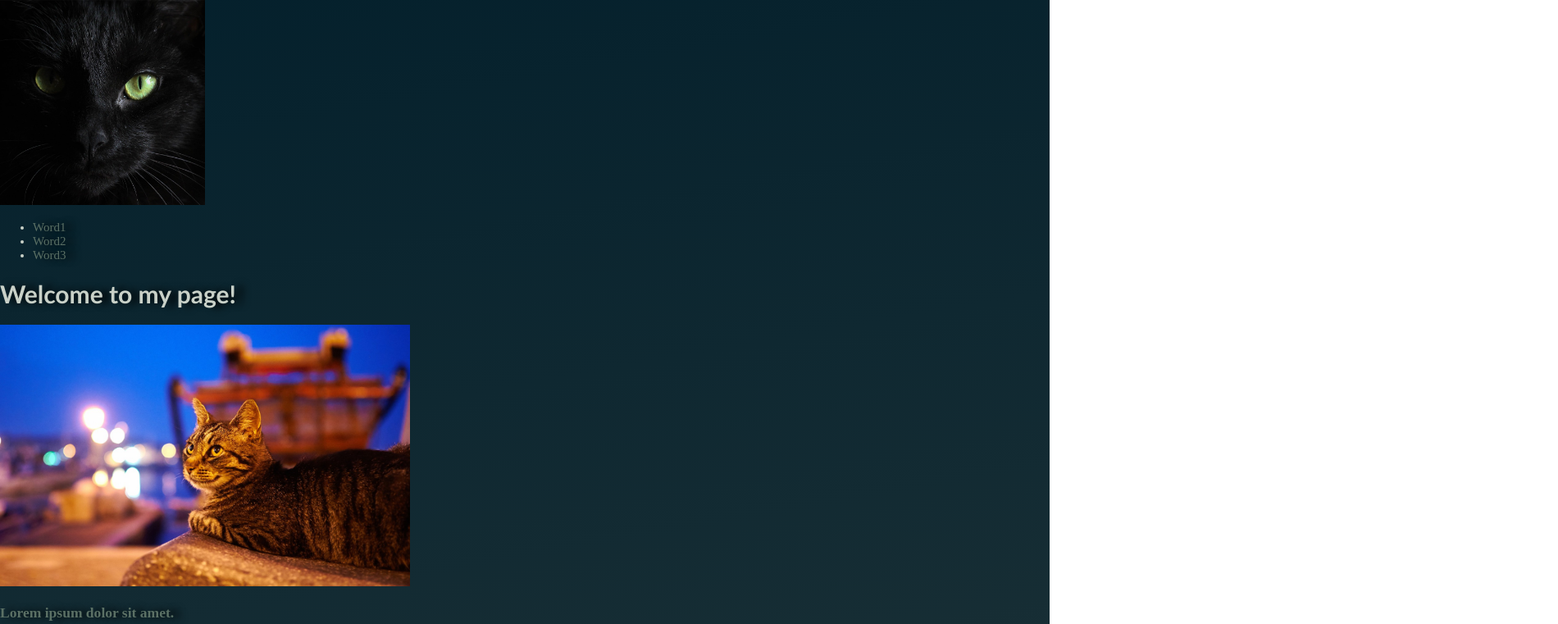
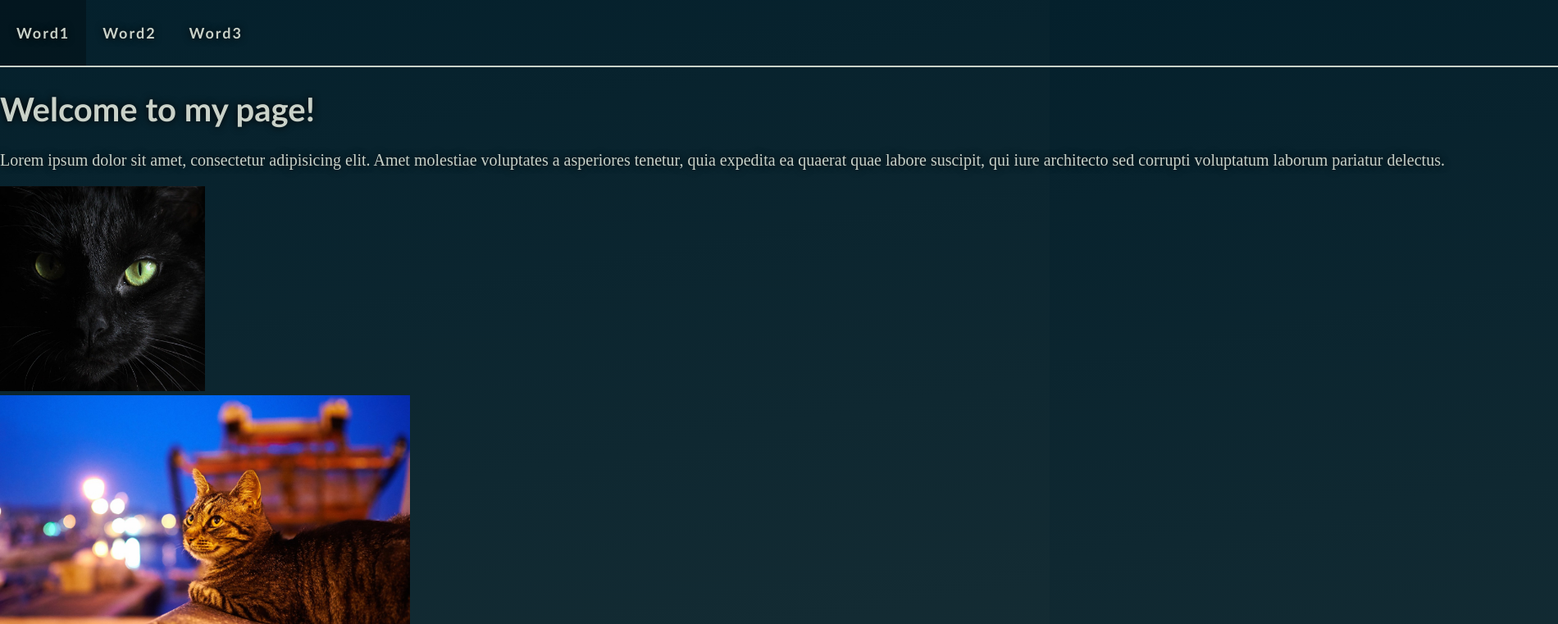
Before and after one commit to VladyslavYermolenko/vladyslavyermolenko.github.io, a plain HTML site: page index.html in a window 1280 px wide. Shown: the top 761 px of the page at 82% size, 1900 px wide, since content can reach past the window. Drawn offline with Linux system fonts and the light colour scheme.

Commit message:
Add upper menu. Improved CSS.

```diff
--- a/assets/css/style.css
+++ b/assets/css/style.css
@@ -1,20 +1,100 @@
+/*=============================================================================*/
+
 body {
-    margin: 0;
-    font-size: 15px;
-    color: #c9d1c8 !important;
-    text-shadow: 10px 0 10px #000;
+    /* Указываем ширину*/
+    width: 1900px;
+
+    /* Для настройки отступов тела сайта */
+    margin-top: 0;
+    margin-left: auto;
+    margin-right: auto;
+    margin-bottom: 10px;
+
+    font-size: 20px; /* Дэфолтный размер текста */
+    color: #c9d1c8; /* Цвет обычного текста */
+    text-shadow: 0 0 10px #000; /* Тень текста */
+
+    background: linear-gradient(170deg, #04202C, #304040); /* Градиент фона */
 }
 
-h1 {
+/*=============================================================================*/
+
+header {
+
+}
+
+main {
+    border-top: 2px solid;
+}
+
+footer {
+    text-align: center;
+    font-size: 15px;
+}
+
+/*=============================================================================*/
+
+h1, h2, h3, h4, h5, h6 {
     font-family: 'Gill Sans', 'Gill Sans MT', 'Trebuchet MS', sans-serif;
+}
+
+/*=============================================================================*/
+
+td {
+    padding: 15px;
+}
+
+/*=============================================================================*/
+
+.menu-main {
+  list-style: none;
+  margin: 0;
+  padding: 0;
+}
+
+/* Чтобы main не залезал на header */
+.menu-main:after {
+  content: "";
+  display: table;
+  clear: both;
+}
+
+
+.left-item { /* Ровняем по горизонтали с левого края */
+    float: left;
+    text-align: center;
+}
+
+.menu-main a { /* Параметры для нашего текста */
+  display: block;
+  line-height: 80px;
+  padding: 0 20px;
+
+  letter-spacing: 2px;
+  font-size: 18px;
+  font-family: 'Gill Sans', 'Gill Sans MT', 'Trebuchet MS', sans-serif;
+  font-weight: bold;
+
+  color: #c9d1c8;
+  text-decoration: none; /* Убрать подчёркивание ссылки */
+}
+
+.menu-main a:hover { /* Когда наводим на него мышкой */
+    background: rgba(0,0,0,.3);
+}
+
+/*=============================================================================*/
+
+.table {
+    display: flex;
+    flex-direction: column;
+    margin: 30px;
+
 }
 
 .link {
     color: #5b7065;
-    font-size: 15px;
     text-decoration: none; /* Убрать подчёркивание ссылки */
 }
 
-.background {
-    background: linear-gradient(170deg, #04202C, #304040); /* Градиент фона */
-}
+/*=============================================================================*/
--- a/index.html
+++ b/index.html
@@ -4,30 +4,34 @@
 <head>
   <meta charset="UTF-8" />
   <!-- <meta http-equiv="X-UA-Compatible" content="IE=edge"> -->
-  <!-- <meta name="viewport" content="width=device-width, initial-scale=1.0"> -->
+  <meta name="viewport" content="width=device-width, initial-scale=1.0">
   <title>Резюме</title>
   <link rel="icon" href="/assets/images/favicon.ico" type="image/x-icon" />
   <link rel="stylesheet" href="/assets/css/style.css" />
 </head>
 
-<body class="background">
+<body>
   <!-- Header -->
   <header id="header" class="main-img">
-    <img src="/assets/images/main-cat.jpg" width="250" alt="" />
-    <ul>
-      <li><a href="#header" class="link">Word1</a></li>
-      <li><a href="#main" class="link">Word2</a></li>
-      <li><a href="#footer" class="link">Word3</a></li>
-    </ul>
-    <h1>Welcome to my page!</h1>
+    <nav class="top-menu">
+      <ul class="menu-main">
+        <li class="left-item"><a href="#header" class="fixed-header">Word1</a></li>
+        <li class="left-item"><a href="#main" class="fixed-header">Word2</a></li>
+        <li class="left-item"><a href="#footer" class="fixed-header">Word3</a></li>
+      </ul>
+    </nav>
   </header>
-
   <!-- Main -->
   <main id="main">
+    <h1>Welcome to my page!</h1>
     <div>
+      <p>Lorem ipsum dolor sit amet, consectetur adipisicing elit. Amet molestiae voluptates a asperiores tenetur, quia
+        expedita ea quaerat quae labore suscipit, qui iure architecto sed corrupti voluptatum laborum pariatur delectus.
+      </p>
+      <img src="/assets/images/main-cat.jpg" width="250" alt="" />
       <div>
         <a href="/assets/images/cat1.jpg" class="link">
-          <img src="/assets/images/cat1.jpg" alt="" width="500"/>
+          <img src="/assets/images/cat1.jpg" alt="" width="500" />
           <h3>Lorem ipsum dolor sit amet.</h3>
         </a>
         <a href="/assets/images/cat2.jpg" class="link">
@@ -46,7 +50,7 @@
         </a>
       </div>
     </div>
-    <div>
+    <se class="table">
       <h2>Lorem ipsum table:</h2>
       <table border="1">
         <tr>
@@ -60,17 +64,27 @@
           <td>Pariatur eius</td>
         </tr>
         <tr>
-          <td>Adipisci explicabo</td>
+          <td>Odit doloribus</td>
           <td>Ex natus explicabo</td>
           <td>Accusamus debitis</td>
         </tr>
+        <tr>
+          <td>Ducimus nesciunt</td>
+          <td>Quos quod magnam</td>
+          <td>Fugiat dolorem</td>
+        </tr>
+        <tr>
+          <td>Quisquam quam dolore</td>
+          <td>Eligendi praesentium</td>
+          <td>Numquam soluta</td>
+        </tr>
       </table>
-    </div>
+    </se>
   </main>
-
   <!-- Footer -->
   <footer id="footer">
-    <p>Created by Yermolenko Vladyslav (<a href="https://github.com/VladyslavYermolenko" class="link" target="_blank">Github</a>).
+    <p>Created by Yermolenko Vladyslav (<a href="https://github.com/VladyslavYermolenko" class="link"
+        target="_blank">Github</a>).
     </p>
   </footer>
 </body>
```
Also changed, not shown: assets/images/cittyscreemer.jpg (deleted), 1 other file.
